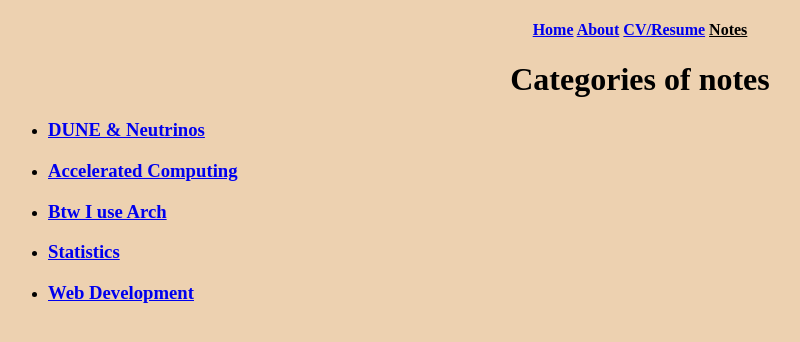
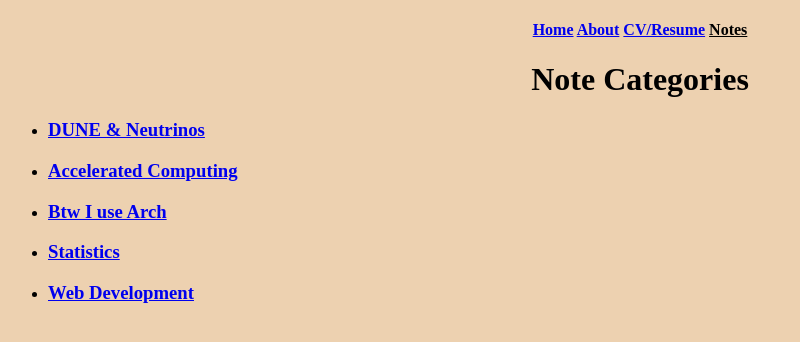
Before and after one commit to thaihangchung7/thaihangchung7.github.io, a Jekyll site: the page built from notes.html, in a window 1280 px wide. Shown: the top 342 px of the page, without its empty margins (0-800 px from the left). Built offline with Jekyll 4.4.1, drawn with Linux system fonts in a browser that asks for light colours.

```diff
--- a/notes.html
+++ b/notes.html
@@ -2,7 +2,7 @@
 layout: default
 title: Category
 ---
-<h1>Categories of notes</h1>
+<h1>Note Categories</h1>
 
 <ul>
   {% for notes in site.notes %}
```
